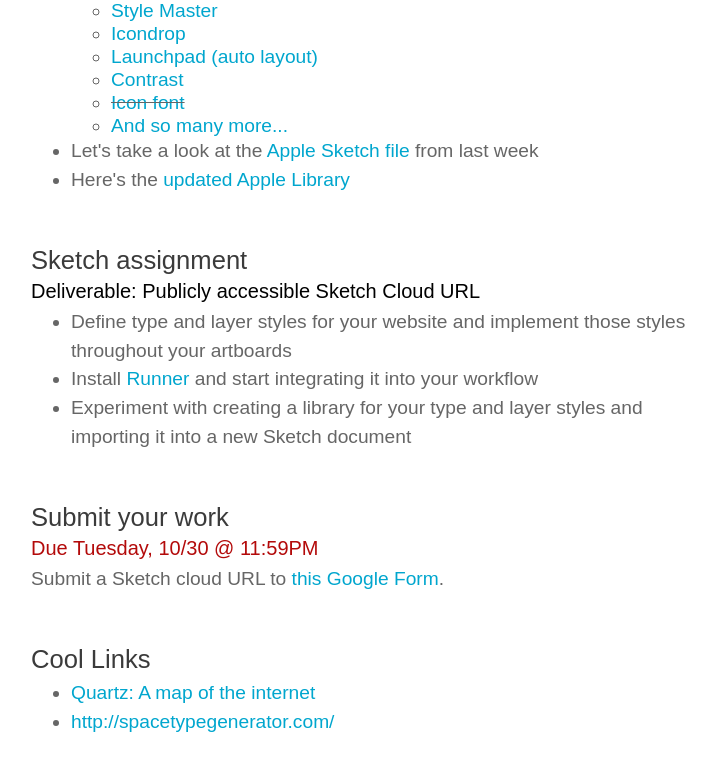
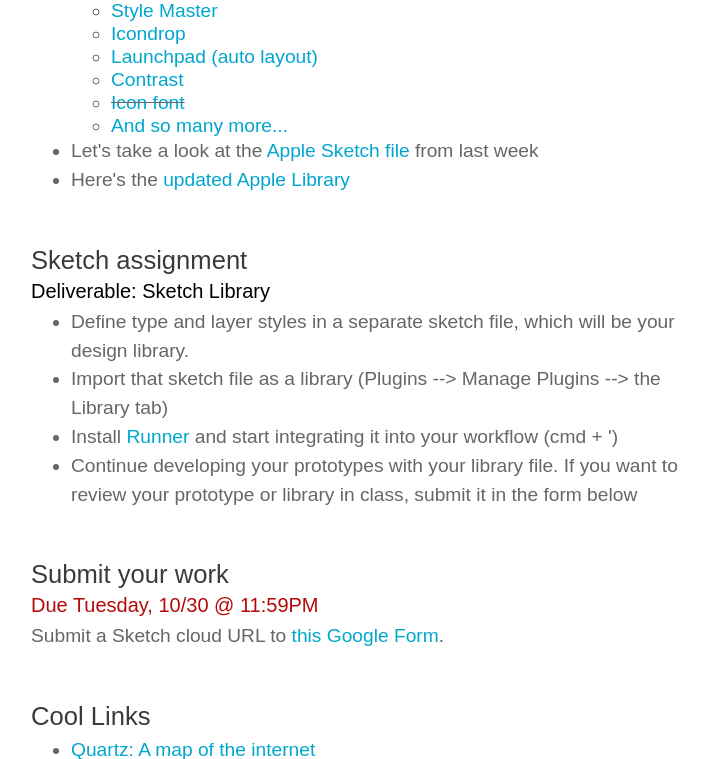
Before and after one commit to ericcorriel/mfad, a PHP site: page /2018-2019/week-2/index.php in a window 1280 px wide. Shown: the part 1954-2713 px from the top of the page, without its empty margins (379-1095 px from the left). Run offline with PHP 8.4, Linux system fonts and the light colour scheme; some libraries are stand-ins or nearby versions.

Commit message:
assignment updates

```diff
--- a/2018-2019/week-2/index.php
+++ b/2018-2019/week-2/index.php
@@ -96,11 +96,12 @@
 
 
 			<h3 class="unstack">Sketch assignment</h3>
-			<h4>Deliverable: Publicly accessible Sketch Cloud URL</h4>
+			<h4>Deliverable: Sketch Library</h4>
 			<ul>
-				<li>Define type and layer styles for your website and implement those styles throughout your artboards</li>
-				<li>Install <a href='https://sketchrunner.com/' target='_blank' >Runner</a> and start integrating it into your workflow</li>
-				<li>Experiment with creating a library for your type and layer styles and importing it into a new Sketch document</li>
+				<li>Define type and layer styles in a separate sketch file, which will be your design library.</li>
+				<li>Import that sketch file as a library (Plugins --&gt; Manage Plugins --&gt; the Library tab)</li>
+				<li>Install <a href='https://sketchrunner.com/' target='_blank' >Runner</a> and start integrating it into your workflow (cmd + ')</li>
+				<li>Continue developing your prototypes with your library file. If you want to review your prototype or library in class, submit it in the form below</li>
 			</ul>
 
 			<h3 class="unstack">Submit your work</h3>
```
